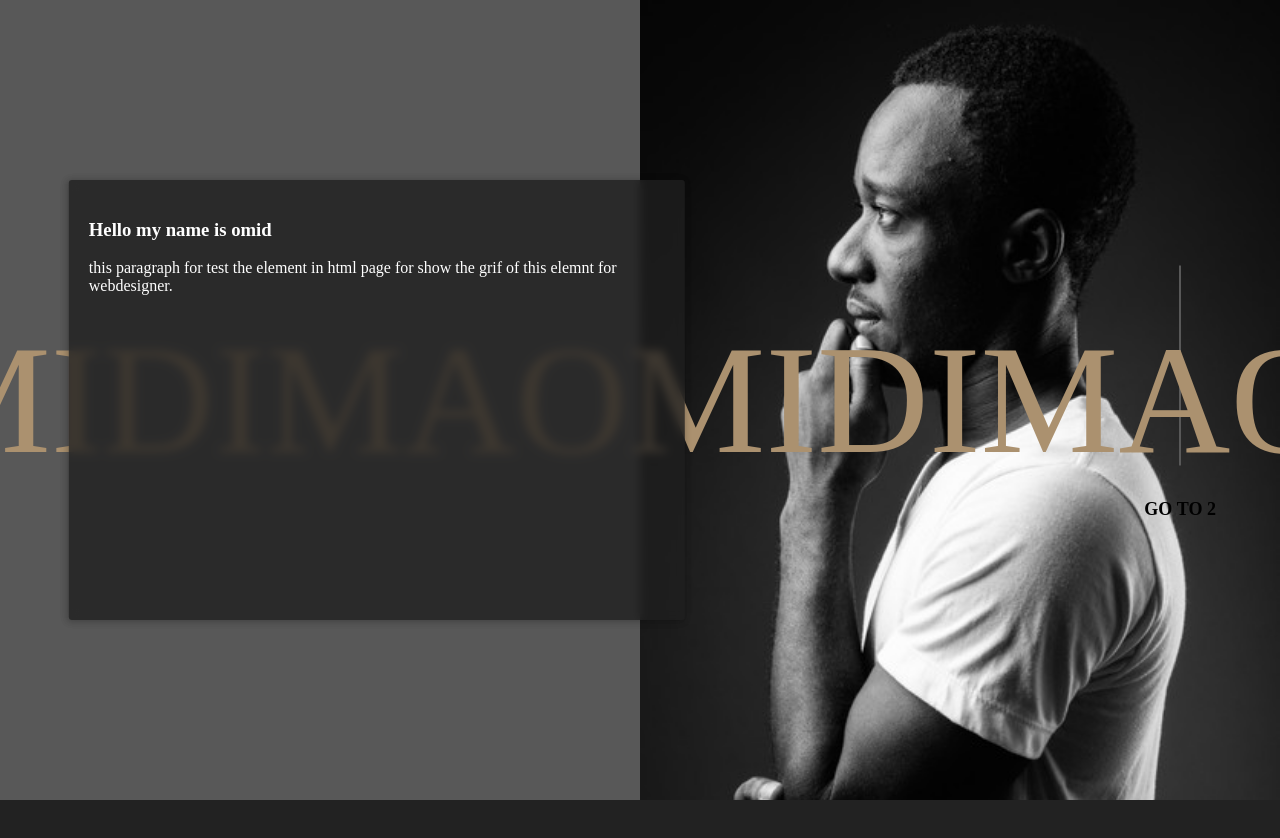
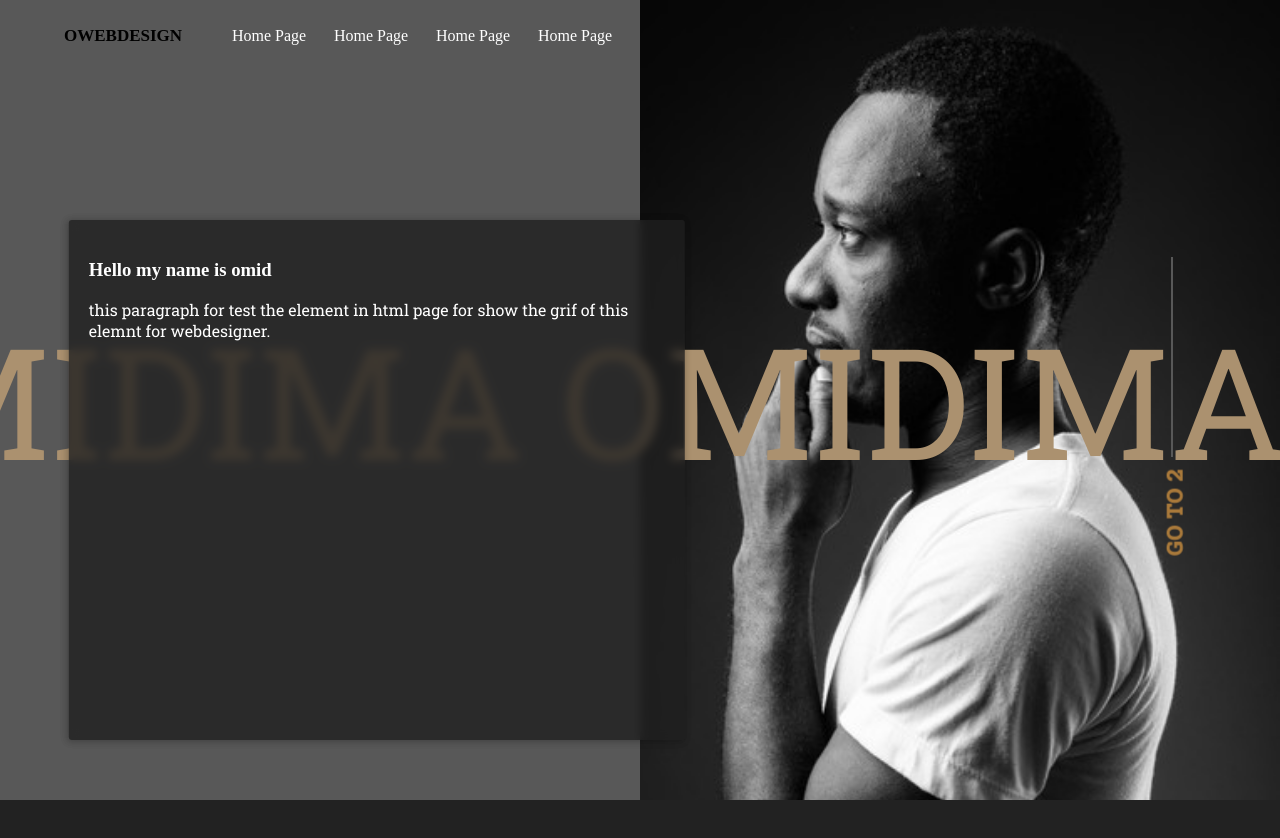
Before and after one commit to omidima/aboutme, a plain HTML site: page index.html in a window 1280 px wide. Shown: the top 838 px of the page. Drawn offline with Linux system fonts and the light colour scheme; a web font is replaced by a local one.

Commit message:
commit omidima

```diff
--- a/assets/css/anim.css
+++ b/assets/css/anim.css
@@ -4,3 +4,17 @@
     from{transform: translateX(0);}
     to{transform: translateX(-50%)}
 }
+
+@keyframes tick2 {
+    0% {opacity: 1;}
+    5% {opacity: 0.5;}
+    10% {opacity: 0;}
+    15% {opacity: 0.5;}
+    20% {opacity: 1;}
+    25% {opacity: 1;}
+    30% {opacity: 0.5;}
+    35% {opacity: 0;}
+    40% {opacity: 0.5;}
+    50% {opacity: 1;}
+    100% {opacity: 1;}
+}
--- /dev/null
+++ b/assets/css/font.css
@@ -0,0 +1,17 @@
+@font-face{
+    font-family: mainFont;
+    font-weight: normal;
+    src: url(../fonts/static/RobotoSlab-Regular.ttf);
+}
+
+@font-face{
+    font-family: titleFont;
+    font-weight: normal;
+    src: url(../fonts/libro//LibreBaskerville-Regular.ttf);
+}
+
+@font-face{
+    font-family: highFont;
+    font-weight: normal;
+    src: url(../fonts/teko/Teko-Regular.ttf);
+}
--- a/assets/css/style.css
+++ b/assets/css/style.css
@@ -1,8 +1,35 @@
 /* {mother elements} start */
+
+/* scrollbar  */
+::-webkit-scrollbar {
+  width: 10px;
+}
+
+/* Track */
+::-webkit-scrollbar-track {
+  background: rgb(0, 0, 0);
+}
+
+/* Handle */
+::-webkit-scrollbar-thumb {
+  background: #a9793a;
+
+}
+
+/* Handle on hover */
+::-webkit-scrollbar-thumb:hover {
+  background: #ab916f;
+}
 
 body{
     margin: 0;
     padding:0;
+}
+h1,h2,h3,h4,h5,h6{
+    font-family: 'titleFont';
+}
+p,span{
+    font-family: 'mainFont';
 }
 #section-1 {
     background: #585858;
@@ -72,6 +99,7 @@ body{
 .arrow-buttom {
     position: absolute;
     font-size: 26px;
+    display: grid;
     top: 50%;
     font-variant: all-small-caps;
     right: 5%;
@@ -80,6 +108,13 @@ body{
     color: currentcolor;
     font-weight: bolder;
 }
+
+.arrow-buttom p {
+    transform: rotate(-90deg);
+    color:#a9793a;
+    animation:tick2 5s linear 1.5s infinite alternate;
+}
+
 hr.line-down {
     height: 200px;
     background: #585858;
@@ -115,6 +150,7 @@ hr.line-down {
     animation: patterMove linear 50s infinite ;
     display: flex;
     align-items: center;
+    flex-shrink: 0;
 }
 
 .blur-effect {
@@ -132,13 +168,14 @@ hr.line-down {
 }
 
 .col-2 {
-    width: auto;
     overflow: hidden;
     height: 100%;
     background: url(../../assets/image/man.jpg)no-repeat;
     z-index: 1;
-    background-size: cover;
-    width: 100%;
+    background-size: 700px;
+    width: 50%;
+    background-attachment: fixed;
+    background-position: top right;
 }
 
 .col-2 img{
@@ -149,14 +186,100 @@ hr.line-down {
 .col-text-box {
     position: absolute;
     width: 90%;
-    top: 50%;
+    top: 60%;
     left: 30%;
     transform: translate(-20%,-50%);
     background: #1f1f1fc9;
     padding: 20px;
-    height: 50%;
+    height: 60%;
     border-radius: 3px;
     color: #fff;
     z-index: 2;
     box-shadow: -1px 1px 7px 1px #00000021;
 }
+
+/* topbar */
+.topbar {
+    display: grid;
+    grid-template-columns: 10% 20% 70%;
+    text-align: left;
+}
+
+.navbar ul {
+    display: grid;
+    list-style: none;
+    width: 100%;
+    margin-top: 21px;
+    grid-template-columns: 25% 25% 25% 25%;
+}
+
+.navbar {
+    display: flex;
+    align-items: center;
+    width: 100%;
+    padding: 0;
+    margin: 0;
+}
+.logo-text {
+    font-variant: all-petite-caps;
+}
+.navbar-item {
+    color:#fff
+}
+
+
+
+/* responsive repository */
+@media (max-width:1050px){
+    .navbar ul {
+        padding-left: 0;
+    }
+    .navbar-item {
+        padding-right: 10px;
+    }
+    .topbar {
+        grid-template-rows: 10% 45% 33%;
+        grid-template-columns: 100%;
+        margin-left: 50px;
+    }
+    .col-2{
+        background-size: 600px;
+    }
+}
+
+@media (max-width:900px){
+
+    .col-2{
+        background-size: 500px;
+    }
+}
+
+@media (max-width:600px){
+
+    .col-2{
+        background:none;
+    }
+    #section-1 {
+        background: url(../../assets/image/man.jpg)no-repeat;
+        background-attachment: fixed;
+        background-size: cover;
+        background-position: center top;
+    }
+    .topbar {
+        position: fixed;
+        grid-template-columns: 20% 60% 20%;
+        top: 0;
+        background: #000;
+        width: 100%;
+        z-index: 9999;
+        margin: 0;
+        grid-template-rows: none;
+    }
+    .navbar{
+        display: none;
+    }
+    .logo-text{
+        color: #fff;
+        text-align: center;
+    }
+}
--- a/assets/js/script.js
+++ b/assets/js/script.js
@@ -50,8 +50,7 @@ function sectionControll() {
     if (0 < re && re < 1) {
         document.getElementById('dots-' + pageCount).classList.toggle('active');
         document.getElementById('dots-1').classList.toggle('active');
-        a.style.marginTop = document.scrollingElement.scrollTop + "px";
-        pageCount = 1;
+
     } else if (1 < re && re < 2) {
         a.style.marginTop = "0px";
         document.getElementById('dots-' + pageCount).classList.toggle('active');
--- a/index.html
+++ b/index.html
@@ -5,6 +5,7 @@
     <meta http-equiv="X-UA-Compatible" content="IE=edge">
     <meta name="viewport" content="width=device-width, initial-scale=1.0">
     <link rel="stylesheet" href="assets/css/style.css">
+    <link rel="stylesheet" href="assets/css/font.css">
     <link rel="stylesheet" href="assets/css/anim.css">
     <title>Document</title>
 </head>
@@ -14,6 +15,38 @@
 
     <section id="section-1">
         <div class="col-1">
+            <div class="topbar">
+                <div class="menu-logo">
+                    <span class="logo"></span>
+                </div>
+                <div class="logo-text">
+                    <h1>OwebDesign</h1>
+                </div>
+                <nav class="navbar">
+                    <ul>
+                        <a class="navbar-link">
+                            <li class="navbar-item">
+                                Home Page
+                            </li>
+                        </a>
+                        <a class="navbar-link">
+                            <li class="navbar-item">
+                                Home Page
+                            </li>
+                        </a>
+                        <a class="navbar-link">
+                            <li class="navbar-item">
+                                Home Page
+                            </li>
+                        </a>
+                        <a class="navbar-link">
+                            <li class="navbar-item">
+                                Home Page
+                            </li>
+                        </a>
+                    </ul>
+                </nav>
+            </div>
             <div class=" blur-effect col-text-box "></div>
             <div class="col-text-box">
                 <h3>Hello my name is omid</h3>
@@ -25,7 +58,7 @@
             </div>
 
         </div>
-        <div id="pic" class=col-2>
+        <div class=col-2>
             <img id="pic"
                 src="assets/image/man.jpg">
             <div class="arrow-buttom">
@@ -34,7 +67,7 @@
             </div>
         </div>
         <div class="pattern">
-            <p>OMIDIMAOMIDIMAOMIDIMAOMIDIMAm</p>
+            <p>OMIDIMA OMIDIMA OMIDIMA OMIDIMA</p>
 
         </div>
     </section>
```
Also changed, not shown: assets/fonts/libro/LibreBaskerville-Bold.ttf (added), assets/fonts/libro/LibreBaskerville-Italic.ttf (added), assets/fonts/libro/LibreBaskerville-Regular.ttf (added), assets/fonts/static/RobotoSlab-Black.ttf (added), assets/fonts/static/RobotoSlab-Bold.ttf (added), assets/fonts/static/RobotoSlab-ExtraBold.ttf (added), assets/fonts/static/RobotoSlab-ExtraLight.ttf (added), assets/fonts/static/RobotoSlab-Light.ttf (added), assets/fonts/static/RobotoSlab-Medium.ttf (added), assets/fonts/static/RobotoSlab-Regular.ttf (added), assets/fonts/static/RobotoSlab-SemiBold.ttf (added), assets/fonts/static/RobotoSlab-Thin.ttf (added), assets/fonts/teko/Teko-Bold.ttf (added), assets/fonts/teko/Teko-Medium.ttf (added), 1 more files.
